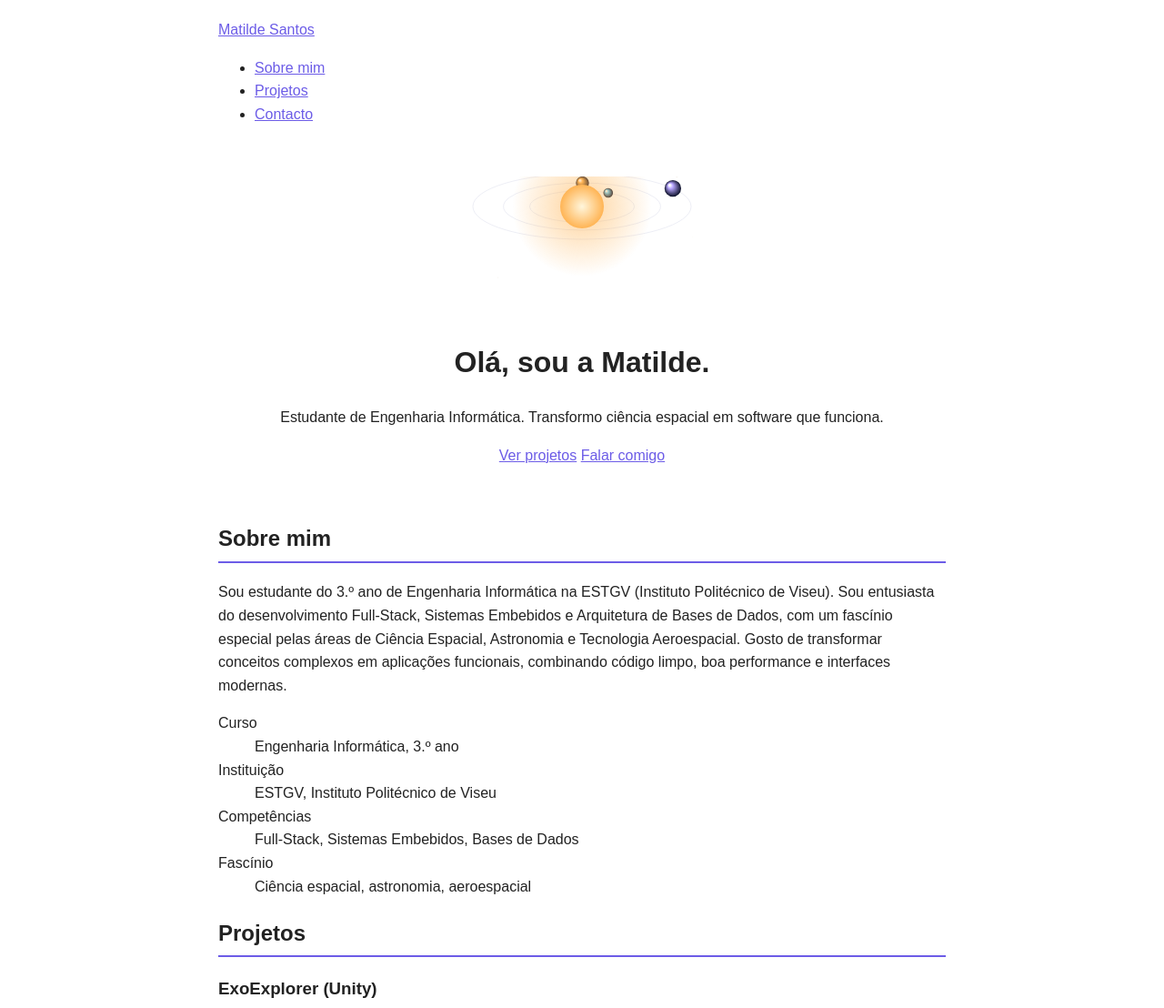
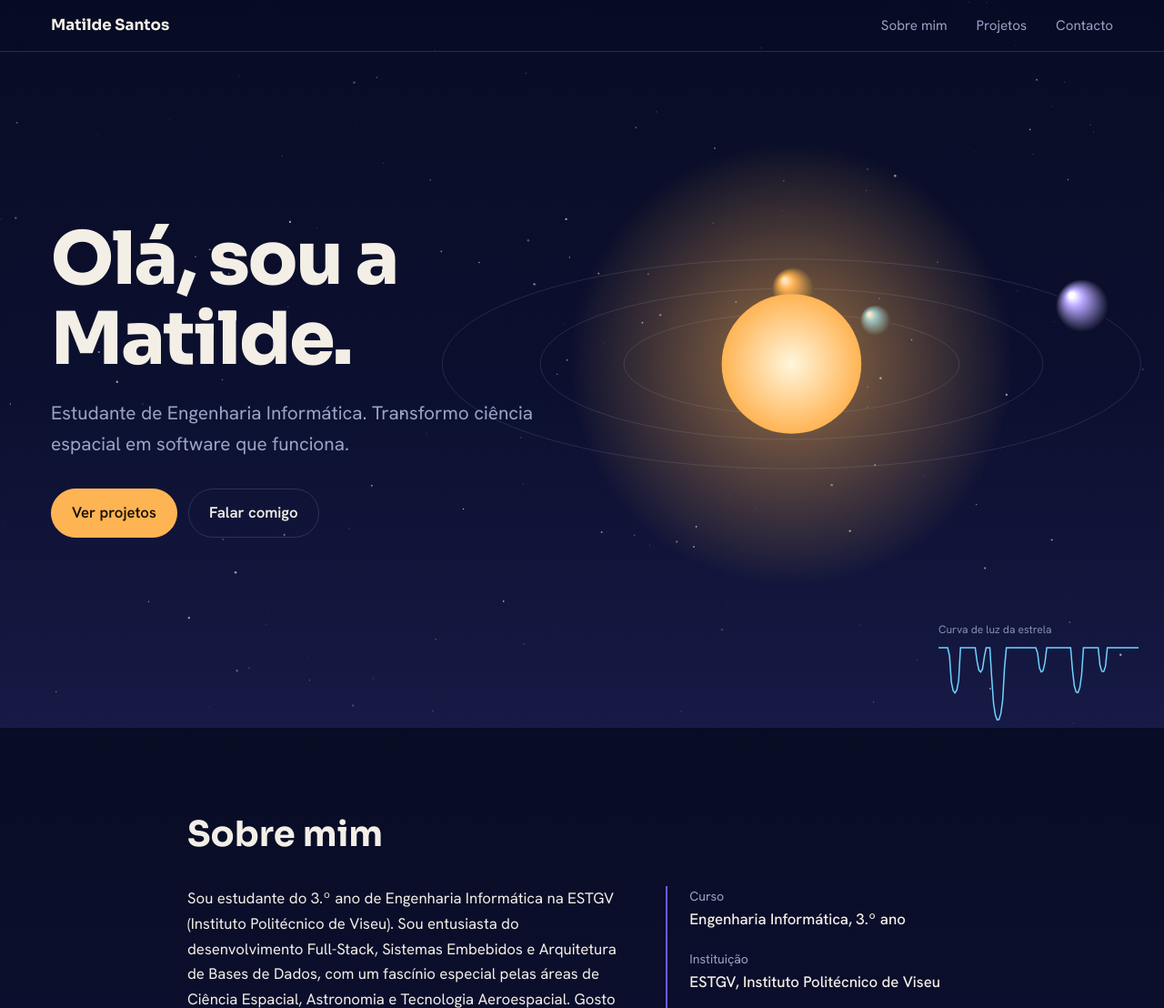
Before and after one commit to Matildoscas12/Matildoscas12.github.io, a plain HTML site: page index.html in a window 1280 px wide. Shown: the top 1108 px of the page at 91% size. Drawn offline with Linux system fonts and the light colour scheme.

Commit message:
Refactor CSS with new variables and styles

```diff
--- a/style.css
+++ b/style.css
@@ -1,19 +1,116 @@
+:root {
+  --space: #080c24;
+  --nebula: #161a45;
+  --star: #f3efe6;
+  --solar: #ffb454;
+  --ion: #6fd3ff;
+  --violet: #6c5ce7;
+  --muted: #9aa3c7;
+  --line: rgba(154, 163, 199, .22);
+}
+
+* { box-sizing: border-box; }
+html { scroll-behavior: smooth; scroll-padding-top: 72px; }
+
 body {
-  font-family: Arial, sans-serif;
-  max-width: 800px;
-  margin: 0 auto;
-  padding: 20px;
-  line-height: 1.6;
-  color: #222;
+  margin: 0;
+  font-family: "Hanken Grotesk", system-ui, sans-serif;
+  font-size: 1.05rem;
+  line-height: 1.65;
+  color: var(--star);
+  background: linear-gradient(180deg, var(--space) 0%, #0c1030 55%, var(--nebula) 100%);
+  background-attachment: fixed;
 }
-header {
-  text-align: center;
-  padding: 40px 0;
+
+h1, h2, h3 { font-family: "Sora", system-ui, sans-serif; line-height: 1.1; margin: 0; }
+a { color: var(--ion); text-decoration: none; }
+a:hover { text-decoration: underline; text-underline-offset: 4px; }
+a:focus-visible, .btn:focus-visible { outline: 2px solid var(--solar); outline-offset: 3px; border-radius: 4px; }
+
+/* Navegação */
+.nav {
+  position: fixed; top: 0; left: 0; right: 0; z-index: 10;
+  display: flex; justify-content: space-between; align-items: center;
+  padding: 14px clamp(20px, 5vw, 56px);
+  background: rgba(8, 12, 36, .72);
+  backdrop-filter: blur(10px);
+  border-bottom: 1px solid var(--line);
 }
-h2 {
-  border-bottom: 2px solid #6c5ce7;
-  padding-bottom: 5px;
+.brand { font-family: "Sora", sans-serif; font-weight: 700; color: var(--star); }
+.nav ul { display: flex; gap: clamp(14px, 3vw, 32px); list-style: none; margin: 0; padding: 0; }
+.nav ul a { color: var(--muted); font-size: .95rem; transition: color .2s; }
+.nav ul a:hover { color: var(--star); text-decoration: none; }
+
+/* Hero */
+.hero {
+  position: relative;
+  min-height: 100svh;
+  display: flex; align-items: center;
+  padding: 96px clamp(20px, 5vw, 56px) 64px;
+  overflow: hidden;
 }
-a {
-  color: #6c5ce7;
+#sky { position: absolute; inset: 0; width: 100%; height: 100%; }
+.hero-text { position: relative; max-width: 560px; }
+.hero h1 { font-size: clamp(2.6rem, 7vw, 5rem); font-weight: 800; letter-spacing: -.02em; }
+.lead { font-size: clamp(1.1rem, 2vw, 1.3rem); color: var(--muted); max-width: 30em; margin: 20px 0 32px; }
+.actions { display: flex; flex-wrap: wrap; gap: 12px; }
+
+.btn {
+  display: inline-block; padding: 12px 22px; border-radius: 999px;
+  border: 1px solid var(--line); color: var(--star); font-weight: 600;
+  transition: background .2s, border-color .2s, transform .2s;
 }
+.btn:hover { text-decoration: none; border-color: var(--ion); transform: translateY(-2px); }
+.btn.primary { background: var(--solar); border-color: var(--solar); color: #1a1205; }
+.btn.primary:hover { background: #ffc577; border-color: #ffc577; }
+
+/* Entrada do hero: uma única sequência ao carregar */
+.hero-text > * { opacity: 0; animation: rise .8s cubic-bezier(.2, .7, .2, 1) forwards; }
+.hero-text h1 { animation-delay: .1s; }
+.hero-text .lead { animation-delay: .35s; }
+.hero-text .actions { animation-delay: .6s; }
+@keyframes rise { from { opacity: 0; transform: translateY(18px); } to { opacity: 1; transform: none; } }
+
+/* Secções */
+.wrap { max-width: 980px; margin: 0 auto; padding: 96px clamp(20px, 5vw, 56px) 0; }
+h2 { font-size: clamp(1.7rem, 3.5vw, 2.4rem); font-weight: 700; margin-bottom: 36px; }
+
+.about { display: grid; grid-template-columns: 1.4fr 1fr; gap: 48px; align-items: start; }
+.about p { margin: 0; max-width: 34em; }
+.facts { margin: 0; border-left: 2px solid var(--violet); padding-left: 24px; display: grid; gap: 18px; }
+.facts dt { color: var(--muted); font-size: .88rem; }
+.facts dd { margin: 0; font-weight: 500; }
+
+/* Projetos */
+.project {
+  position: relative;
+  padding: 28px 0 28px 28px;
+  border-left: 2px solid var(--line);
+  transition: border-color .25s, background .25s;
+}
+.project + .project { margin-top: 12px; }
+.project:hover { border-left-color: var(--solar); background: linear-gradient(90deg, rgba(108, 92, 231, .12), transparent 70%); }
+.project h3 { font-size: 1.4rem; font-weight: 700; margin-bottom: 8px; }
+.project p { margin: 0 0 16px; color: var(--muted); max-width: 36em; }
+.tags { display: flex; flex-wrap: wrap; gap: 8px; list-style: none; padding: 0; margin: 0 0 18px; }
+.tags li { padding: 3px 12px; border: 1px solid var(--line); border-radius: 999px; font-size: .88rem; color: var(--star); }
+.link { font-weight: 600; }
+
+/* Contacto */
+.contact-intro { color: var(--muted); margin: -16px 0 24px; }
+.contacts { list-style: none; padding: 0; margin: 0; display: grid; gap: 10px; font-size: 1.1rem; }
+.contacts a { font-weight: 500; }
+
+footer { margin-top: 112px; padding: 28px; text-align: center; color: var(--muted); font-size: .9rem; border-top: 1px solid var(--line); }
+
+@media (max-width: 820px) {
+  .about { grid-template-columns: 1fr; gap: 32px; }
+  .hero { align-items: flex-end; padding-bottom: 48px; }
+  .nav ul { gap: 14px; }
+}
+
+@media (prefers-reduced-motion: reduce) {
+  html { scroll-behavior: auto; }
+  .hero-text > * { animation: none; opacity: 1; }
+  .btn:hover { transform: none; }
+}
```
